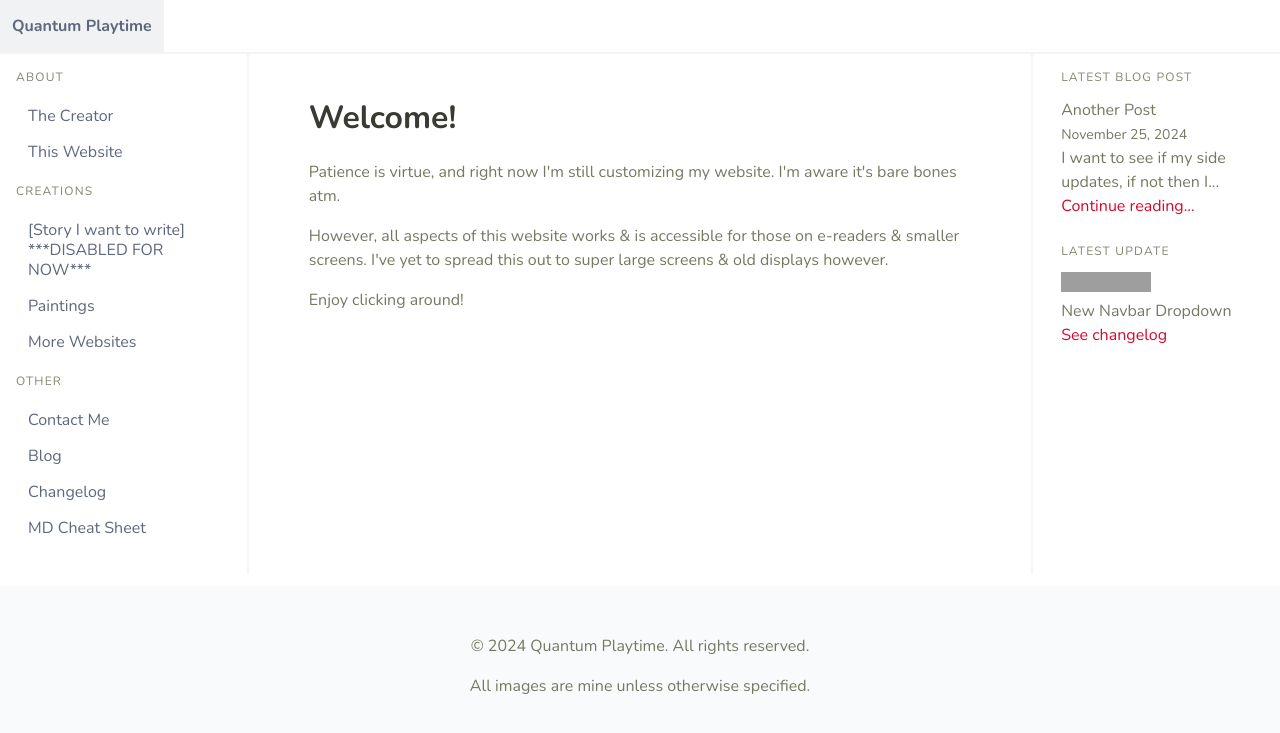
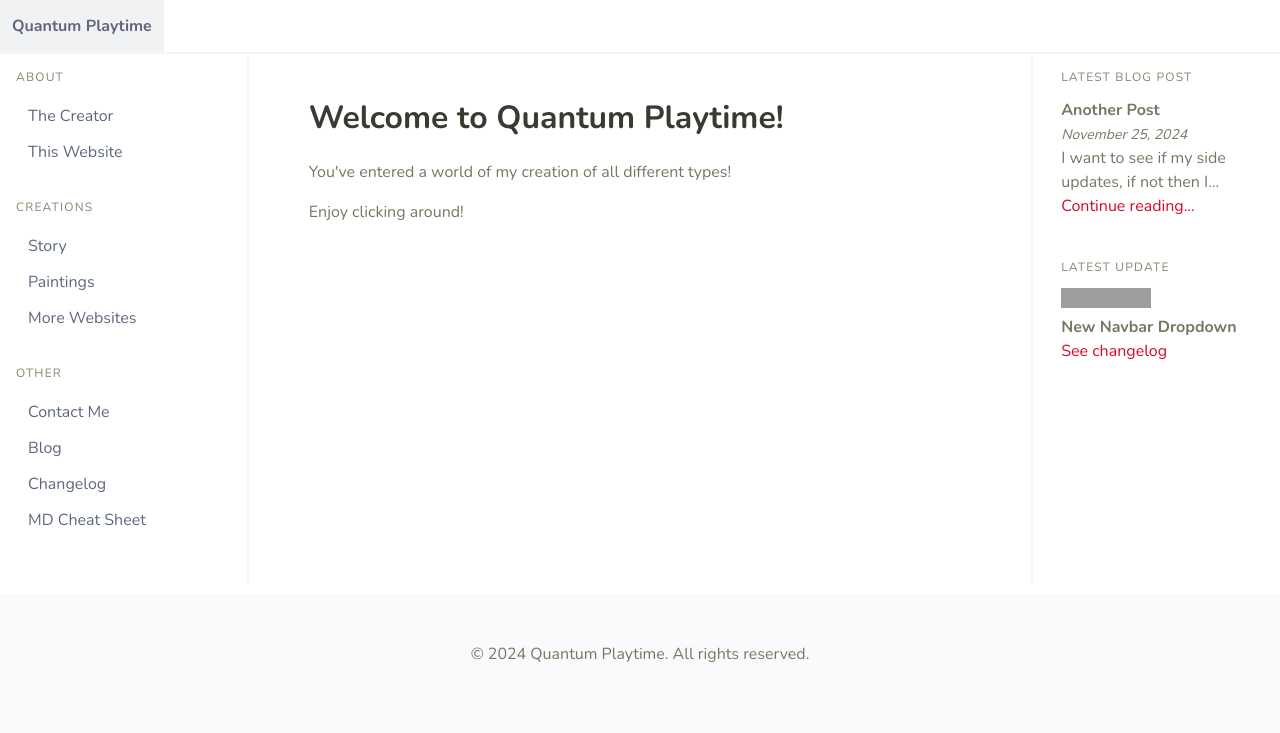
Before and after one commit to quantumplaytime/quantumplaytime.github.io, a Jekyll site: the page built from index.html, in a window 1280 px wide. Shown: the top 733 px of the page. Built offline with Jekyll 4.4.1, drawn with Linux system fonts in a browser that asks for light colours; grey boxes are pictures that could not be loaded.

Commit message:
fixed my shit a bit more

```diff
--- a/_layouts/default.html
+++ b/_layouts/default.html
@@ -4,7 +4,7 @@
   <meta charset="UTF-8">
   <meta name="viewport" content="width=device-width, initial-scale=1.0">
   <title>{{ page.title | default: "My Portfolio" }}</title>
-  <link rel="stylesheet" href="/assets/main.css">
+  <link rel="stylesheet" href="/assets/everything.css">
 </head>
 <body>
   <!-- Navbar -->
@@ -20,18 +20,18 @@
     <div class="column is-one-fifth" style="border-right: solid 2px #f5f5f5">
       <aside class="p-4 menu">
         <p class="menu-label">About</p>
-        <ul class="menu-list">
+        <ul class="pb-4 menu-list">
           <li><a class="{% if page.path contains 'the-creator' %}is-active{% endif %}" href="{{ '/the-creator' | relative_url }}">The Creator</a></li>
           <li><a class="{% if page.path contains 'the-website' %}is-active{% endif %}" href="{{ '/the-website' | relative_url }}">This Website</a></li>
         </ul>
         <p class="menu-label">Creations</p>
-        <ul class="menu-list">
-          <li><a>[Story I want to write] ***DISABLED FOR NOW***</a></li>
+        <ul class="pb-4 menu-list">
+          <li><a>Story</a></li>
           <li><a class="{% if page.path contains 'galleries/paintings' %}is-active{% endif %}" href="{{ '/galleries/paintings' | relative_url }}">Paintings</a></li>
           <li><a class="{% if page.path contains 'galleries/websites' %}is-active{% endif %}" href="{{ '/galleries/websites' | relative_url }}">More Websites</a></li>
         </ul>
         <p class="menu-label">Other</p>
-        <ul class="menu-list">
+        <ul class="pb-4 menu-list">
           <li><a class="{% if page.path contains 'contact-me' %}is-active{% endif %}" href="{{ '/contact-me' | relative_url }}">Contact Me</a></li>
           <li><a class="{% if page.path contains 'blog' %}is-active{% endif %}" href="{{ '/blog' | relative_url }}">Blog</a></li>
           <li><a class="{% if page.path contains 'changelog' %}is-active{% endif %}" href="{{ '/changelog' | relative_url }}">Changelog</a></li>
@@ -52,9 +52,9 @@
 
         <p class="menu-label">Latest Blog Post</p>
         {% if site.posts.size > 0 %}
-          <article>
-            <h3>{{ site.posts.first.title }}</h3>
-            <small>{{ site.posts.first.date | date: "%B %d, %Y" }}</small>
+          <article class="pb-4">
+            <h3><b>{{ site.posts.first.title }}</b></h3>
+            <small><i>{{ site.posts.first.date | date: "%B %d, %Y" }}</i></small>
             <p>{{ site.posts.first.excerpt | strip_html | truncate: 50 }}</p>
             <a href="{{ site.posts.first.url }}">Continue reading...</a>
           </article>
@@ -67,13 +67,13 @@
           {% assign recent_entry = changelog_page.changelog | first %}
           <div class="recent-changelog">
             <p class="menu-label">Latest Update</p>
-            <article class="changelog-entry">
+            <article class="changelog-entry pb-4">
               <span class="badges">
               {% for badge in recent_entry.badges %}
                 <img src="{{ badge.image }}" alt="{{ badge.label }}" title="{{ badge.label }}" class="badge">
               {% endfor %}
               </span>
-              <h3>{{ recent_entry.title }}</h3>
+              <h3><b>{{ recent_entry.title }}</b></h3>
               <a href="{{ changelog_page.url }}">See changelog</a>
             </article>
           </div>
@@ -88,7 +88,6 @@
   <footer class="footer">
     <div class="content has-text-centered">
       <p>&copy; {{ site.time | date: "%Y" }} Quantum Playtime. All rights reserved.</p>
-      <p>All images are mine unless otherwise specified.</p>
     </div>
   </footer>
 
--- a/assets/main.scss
+++ b/assets/custom.scss
@@ -1,3 +1,5 @@
+// --Main Colors--
+
 // Set your brand colors
 $purple: #8a4d76;
 $pink: #fa7c91;
--- a/index.html
+++ b/index.html
@@ -2,7 +2,6 @@
 layout: default
 permalink: /
 ---
-<h1 class="title">Welcome!</h1>
-<p>Patience is virtue, and right now I'm still customizing my website. I'm aware it's bare bones atm.</p>
-<p>However, all aspects of this website works & is accessible for those on e-readers & smaller screens. I've yet to spread this out to super large screens & old displays however.</p>
+<h1 class="title">Welcome to Quantum Playtime!</h1>
+<p>You've entered a world of my creation of all different types!</p>
 <p>Enjoy clicking around!</p>
--- a/package.json
+++ b/package.json
@@ -5,8 +5,10 @@
   "main": "index.js",
   "scripts": {
     "test": "echo \"Error: no test specified\" && exit 1",
-    "build-bulma": "sass --load-path=node_modules assets/main.scss assets/main.css",
-    "start": "npm run build-bulma -- --watch"
+    "build-bulma": "sass --load-path=node_modules assets/custom.scss assets/everything.css",
+    "bundle-install": "bundle install",
+    "jekyll-serve": "bundle exec jekyll serve",
+    "start": "bundle install & npm run build-bulma -- --watch & npm run jekyll-serve"
   },
   "repository": {
     "type": "git",
```
Also changed, not shown: changelog.html (+5 -4 lines), README.md, assets/everything.css, the-creator.html (renamed from the-creator.md), 3 other files.
